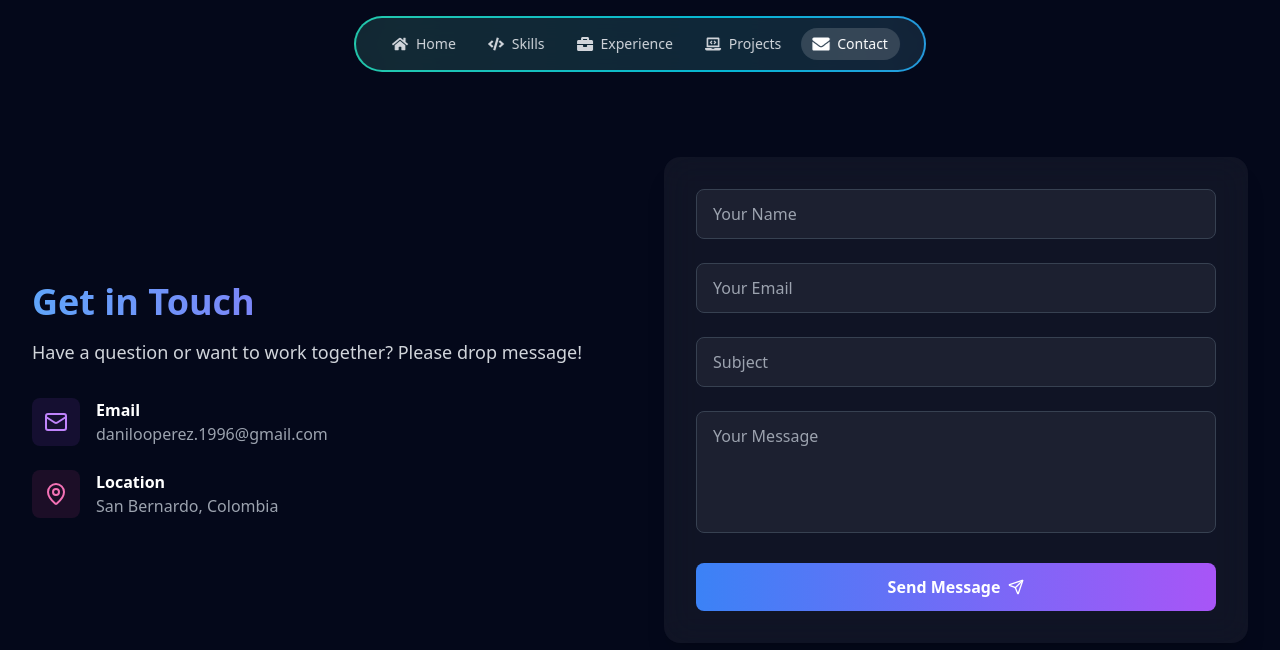
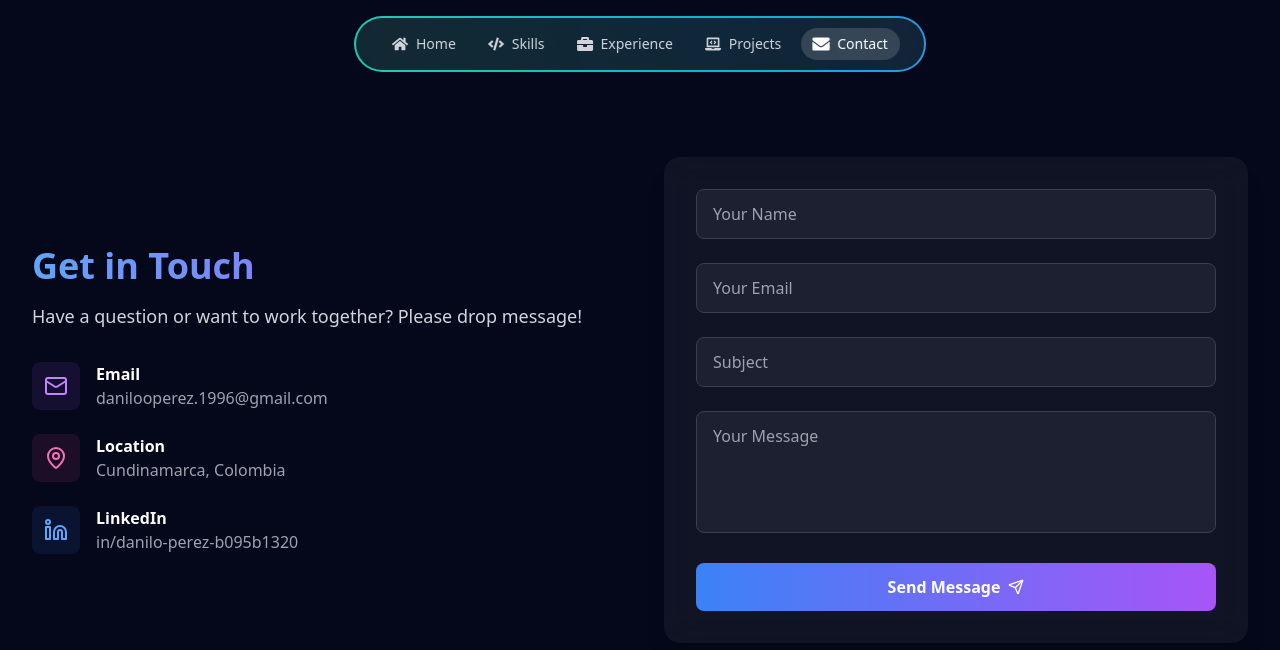
Before and after one commit to luckylamd/danilo_perez, a React (Vite) app: page /contact in a window 1280 px wide. Shown: the top 650 px of the page. Built offline with nearby package versions, Linux system fonts and the light colour scheme.

Commit message:
Add, Change some contact info

```diff
--- a/src/pages/Contact/Contact.jsx
+++ b/src/pages/Contact/Contact.jsx
@@ -1,5 +1,5 @@
 import React, { useState } from "react";
-import { Send, Phone, MapPin, Mail } from "lucide-react";
+import { Send, Phone, MapPin, Mail, Linkedin, Github } from "lucide-react";
 
 export default function Contact() {
   const [formData, setFormData] = useState({
@@ -122,7 +122,24 @@ export default function Contact() {
                   </div>
                   <div>
                     <h3 className="font-semibold">Location</h3>
-                    <p className="text-gray-400">San Bernardo, Colombia</p>
+                    <p className="text-gray-400">Cundinamarca, Colombia</p>
+                  </div>
+                </div>
+
+                <div className="flex items-center space-x-4">
+                  <div className="bg-blue-500/10 p-3 rounded-lg">
+                    <Linkedin className="w-6 h-6 text-blue-400" />
+                  </div>
+                  <div>
+                    <h3 className="font-semibold">LinkedIn</h3>
+                    <a
+                      href="https://www.linkedin.com/in/danilo-perez-b095b1320/"
+                      target="_blank"
+                      rel="noopener noreferrer"
+                      className="text-gray-400 hover:text-blue-400 transition-colors"
+                    >
+                      in/danilo-perez-b095b1320
+                    </a>
                   </div>
                 </div>
               </div>
@@ -136,9 +153,8 @@ export default function Contact() {
                     <input
                       type="text"
                       placeholder="Your Name"
-                      className={`w-full px-4 py-3 rounded-lg bg-white/5 border ${
-                        errors.name ? "border-red-500" : "border-gray-700"
-                      } focus:border-blue-500 focus:outline-none transition-colors`}
+                      className={`w-full px-4 py-3 rounded-lg bg-white/5 border ${errors.name ? "border-red-500" : "border-gray-700"
+                        } focus:border-blue-500 focus:outline-none transition-colors`}
                       value={formData.name}
                       onChange={(e) =>
                         setFormData({ ...formData, name: e.target.value })
@@ -153,9 +169,8 @@ export default function Contact() {
                     <input
                       type="email"
                       placeholder="Your Email"
-                      className={`w-full px-4 py-3 rounded-lg bg-white/5 border ${
-                        errors.email ? "border-red-500" : "border-gray-700"
-                      } focus:border-blue-500 focus:outline-none transition-colors`}
+                      className={`w-full px-4 py-3 rounded-lg bg-white/5 border ${errors.email ? "border-red-500" : "border-gray-700"
+                        } focus:border-blue-500 focus:outline-none transition-colors`}
                       value={formData.email}
                       onChange={(e) =>
                         setFormData({ ...formData, email: e.target.value })
@@ -172,9 +187,8 @@ export default function Contact() {
                     <input
                       type="text"
                       placeholder="Subject"
-                      className={`w-full px-4 py-3 rounded-lg bg-white/5 border ${
-                        errors.subject ? "border-red-500" : "border-gray-700"
-                      } focus:border-blue-500 focus:outline-none transition-colors`}
+                      className={`w-full px-4 py-3 rounded-lg bg-white/5 border ${errors.subject ? "border-red-500" : "border-gray-700"
+                        } focus:border-blue-500 focus:outline-none transition-colors`}
                       value={formData.subject}
                       onChange={(e) =>
                         setFormData({ ...formData, subject: e.target.value })
@@ -191,9 +205,8 @@ export default function Contact() {
                     <textarea
                       placeholder="Your Message"
                       rows="4"
-                      className={`w-full px-4 py-3 rounded-lg bg-white/5 border ${
-                        errors.message ? "border-red-500" : "border-gray-700"
-                      } focus:border-blue-500 focus:outline-none transition-colors resize-none`}
+                      className={`w-full px-4 py-3 rounded-lg bg-white/5 border ${errors.message ? "border-red-500" : "border-gray-700"
+                        } focus:border-blue-500 focus:outline-none transition-colors resize-none`}
                       value={formData.message}
                       onChange={(e) =>
                         setFormData({ ...formData, message: e.target.value })
@@ -219,11 +232,10 @@ export default function Contact() {
               {/* Status Message */}
               {status && (
                 <div
-                  className={`mt-4 text-center ${
-                    status.includes("success")
+                  className={`mt-4 text-center ${status.includes("success")
                       ? "text-green-400"
                       : "text-red-400"
-                  }`}
+                    }`}
                 >
                   <p>{status}</p>
                 </div>
--- a/src/pages/Hero/Hero.jsx
+++ b/src/pages/Hero/Hero.jsx
@@ -242,7 +242,7 @@ if __name__ == "__main__":
 
                 {/* Contact Button */}
                 <a
-                  href="https://spice-washer-957.notion.site/Md-Zubayer-Hossain-Patowari-23bcec20c7998072a8d9d90f82491a30"
+                  href="https://drive.google.com/file/d/1x8Zh1b9K79epmrgr9kGGI5s6zDP4lSkU/view?usp=sharing"
                   className="group relative inline-flex items-center justify-center gap-3 p-0.5 rounded-xl bg-gradient-to-r from-gray-800 to-gray-700 transition-all duration-300 hover:scale-105 hover:shadow-[0_0_2rem_-0.5rem_#60A5FA]"
                 >
                   <span className="block w-full px-6 sm:px-8 py-3 sm:py-4 rounded-[11px] bg-gray-900 border border-gray-700/50 transition-all duration-300 group-hover:bg-gradient-to-r group-hover:from-gray-800 group-hover:to-gray-700">
```
